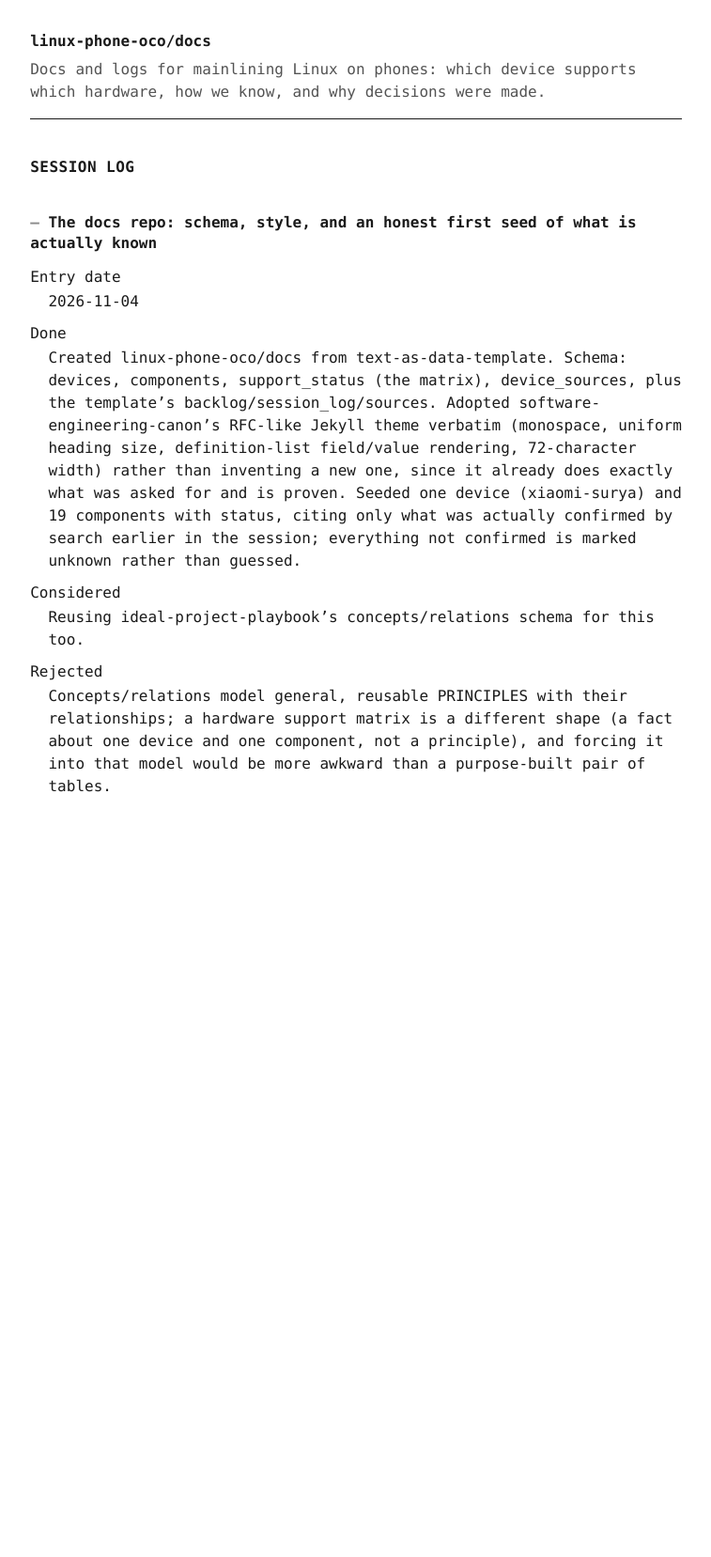
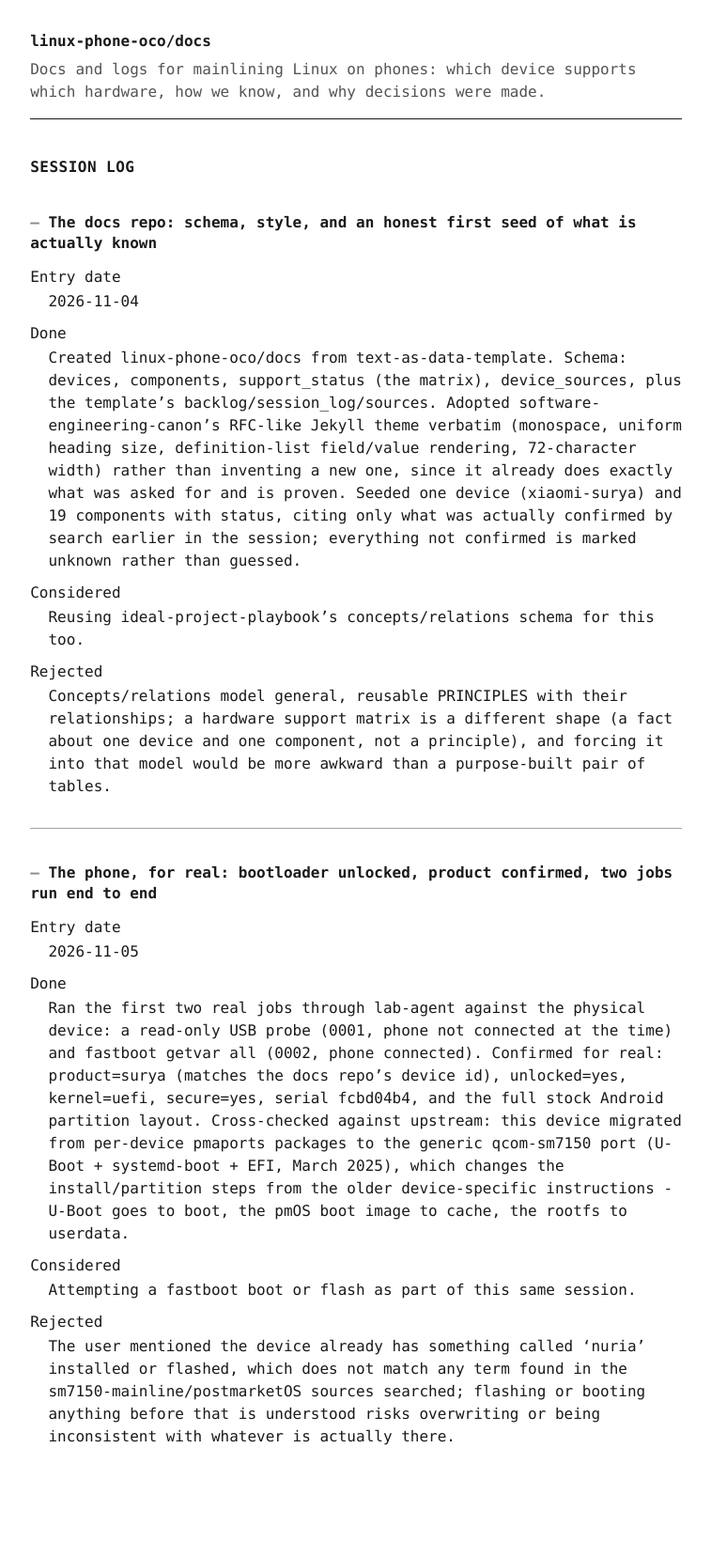
Before and after one commit to linux-phone-oco/docs, a Jekyll site: the page built from docs/session_log.md, in a window 1280 px wide. Shown: the whole page at 94% size, without its empty margins (261-1018 px from the left). Built offline with Jekyll 4.4.1, drawn with Linux system fonts in a browser that asks for light colours; our own code applies the rules of GitHub Pages for plain Markdown files; before the commit the page ends 965 px from its top, so only the background shows below that.

Commit message:
feat(data): the phone, confirmed for real (#4)
Logs the first two real lab-agent jobs against the physical device: a read-only USB probe (phone not connected at the time) and fastboot getvar all (phone connected). Confirmed: product=surya, unlocked=yes, kernel=uefi, serial fcbd04b4, full stock partition layout. Cross-checked against upstream: this device now uses the generic qcom-sm7150 port (U-Boot + systemd-boot + EFI), which changes the install/partition steps from older instructions.

Open question, not yet resolved: the user mentioned the device already has something called 'nuria' flashed, which does not match any term found in the sm7150-mainline/postmarketOS sources searched.

Co-authored-by: grenudi <17498075+grenudi@users.noreply.github.com>

```diff
--- a/data/session_log.json
+++ b/data/session_log.json
@@ -1 +1,2 @@
 {"id":"docs-repo-created","entry_date":"2026-11-04","title":"The docs repo: schema, style, and an honest first seed of what is actually known","done":"Created linux-phone-oco/docs from text-as-data-template. Schema: devices, components, support_status (the matrix), device_sources, plus the template's backlog/session_log/sources. Adopted software-engineering-canon's RFC-like Jekyll theme verbatim (monospace, uniform heading size, definition-list field/value rendering, 72-character width) rather than inventing a new one, since it already does exactly what was asked for and is proven. Seeded one device (xiaomi-surya) and 19 components with status, citing only what was actually confirmed by search earlier in the session; everything not confirmed is marked unknown rather than guessed.","considered":"Reusing ideal-project-playbook's concepts/relations schema for this too.","rejected":"Concepts/relations model general, reusable PRINCIPLES with their relationships; a hardware support matrix is a different shape (a fact about one device and one component, not a principle), and forcing it into that model would be more awkward than a purpose-built pair of tables."}
+{"id":"first-fastboot-probe","entry_date":"2026-11-05","title":"The phone, for real: bootloader unlocked, product confirmed, two jobs run end to end","done":"Ran the first two real jobs through lab-agent against the physical device: a read-only USB probe (0001, phone not connected at the time) and fastboot getvar all (0002, phone connected). Confirmed for real: product=surya (matches the docs repo's device id), unlocked=yes, kernel=uefi, secure=yes, serial fcbd04b4, and the full stock Android partition layout. Cross-checked against upstream: this device migrated from per-device pmaports packages to the generic qcom-sm7150 port (U-Boot + systemd-boot + EFI, March 2025), which changes the install/partition steps from the older device-specific instructions - U-Boot goes to boot, the pmOS boot image to cache, the rootfs to userdata.","considered":"Attempting a fastboot boot or flash as part of this same session.","rejected":"The user mentioned the device already has something called 'nuria' installed or flashed, which does not match any term found in the sm7150-mainline/postmarketOS sources searched; flashing or booting anything before that is understood risks overwriting or being inconsistent with whatever is actually there."}
--- a/docs/session_log.md
+++ b/docs/session_log.md
@@ -16,3 +16,21 @@ Considered
 
 Rejected
 : Concepts/relations model general, reusable PRINCIPLES with their relationships; a hardware support matrix is a different shape (a fact about one device and one component, not a principle), and forcing it into that model would be more awkward than a purpose-built pair of tables.
+
+---
+
+
+<a id="first-fastboot-probe"></a>
+### The phone, for real: bootloader unlocked, product confirmed, two jobs run end to end
+
+Entry date
+: 2026-11-05
+
+Done
+: Ran the first two real jobs through lab-agent against the physical device: a read-only USB probe (0001, phone not connected at the time) and fastboot getvar all (0002, phone connected). Confirmed for real: product=surya (matches the docs repo's device id), unlocked=yes, kernel=uefi, secure=yes, serial fcbd04b4, and the full stock Android partition layout. Cross-checked against upstream: this device migrated from per-device pmaports packages to the generic qcom-sm7150 port (U-Boot + systemd-boot + EFI, March 2025), which changes the install/partition steps from the older device-specific instructions - U-Boot goes to boot, the pmOS boot image to cache, the rootfs to userdata.
+
+Considered
+: Attempting a fastboot boot or flash as part of this same session.
+
+Rejected
+: The user mentioned the device already has something called 'nuria' installed or flashed, which does not match any term found in the sm7150-mainline/postmarketOS sources searched; flashing or booting anything before that is understood risks overwriting or being inconsistent with whatever is actually there.
```
Also changed, not shown: docs/index.md (+1 -1 lines).
